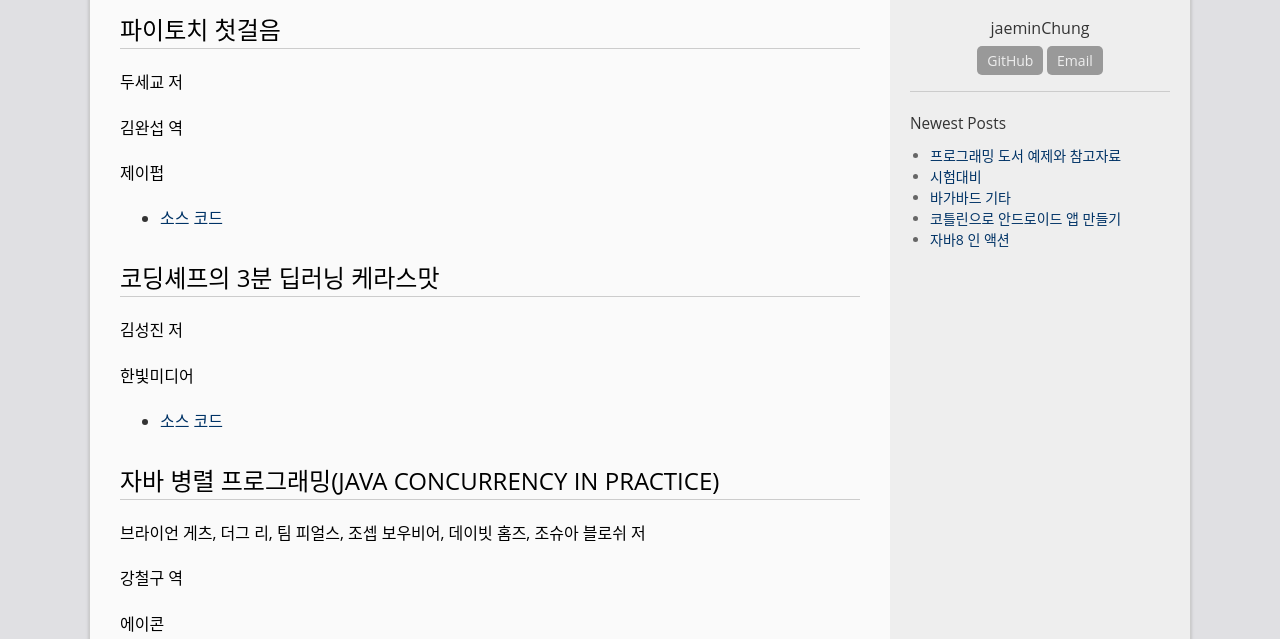
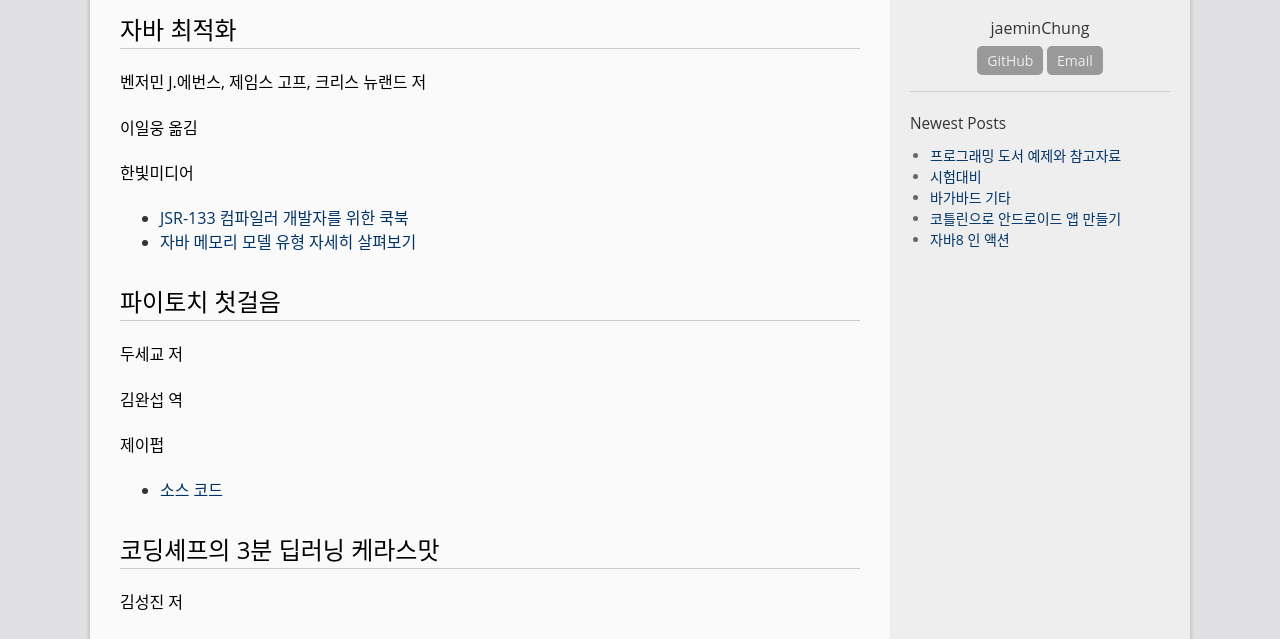
Before and after one commit to jaeminChung/jaeminChung.github.io, a Jekyll site: the page built from _posts/2019-11-21-프로그래밍도서예제.markdown, in a window 1280 px wide and 900 px high, cut to the strip 261-900 px from the top of the window. Built offline with Jekyll 4.4.1, drawn with Linux system fonts in a browser that asks for light colours.

Commit message:
자바 최적화 추가

```diff
--- a/_posts/2019-11-21-프로그래밍도서예제.markdown
+++ b/_posts/2019-11-21-프로그래밍도서예제.markdown
@@ -5,6 +5,14 @@ date:   2021-02-02
 categories: programming
 permalink: /archivers/프로그래밍도서예제
 ---
+## 자바 최적화
+#### 벤저민 J.에번스, 제임스 고프, 크리스 뉴랜드 저
+#### 이일웅 옮김
+#### 한빛미디어
+
+- [JSR-133 컴파일러 개발자를 위한 쿡북](http://gee.cs.oswego.edu/dl/jmm/cookbook.html)
+- [자바 메모리 모델 유형 자세히 살펴보기](https://shipilev.net/blog/2016/close-encounters-of-jmm-kind/)
+
 ## 파이토치 첫걸음
 #### 두세교 저
 #### 김완섭 역
```
